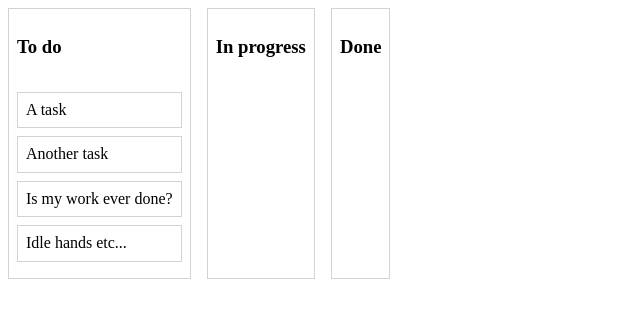
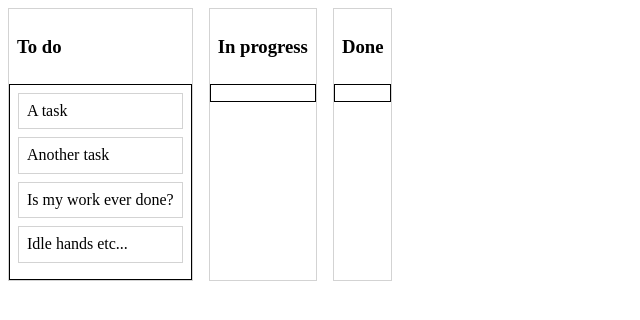
Before and after one commit to tooterfish/kanban-FE-beaut-dnd-prototype, a React (Vite) app: page / in a window 1280 px wide. Shown: the top 320 px of the page, without its empty margins (0-640 px from the left). Built offline with nearby package versions, Linux system fonts and the light colour scheme.

Commit message:
task dragging

```diff
--- a/package.json
+++ b/package.json
@@ -12,6 +12,7 @@
   "dependencies": {
     "normalize.css": "^8.0.1",
     "react": "^18.2.0",
+    "react-beautiful-dnd": "^13.1.1",
     "react-dom": "^18.2.0",
     "styled-components": "^6.0.5"
   },
--- a/src/components/Board.jsx
+++ b/src/components/Board.jsx
@@ -1,5 +1,6 @@
 import data from '../data'
 import styled from 'styled-components'
+import { DragDropContext, Droppable } from 'react-beautiful-dnd'
 import List from './List'
 
 import { useState } from 'react'
@@ -10,10 +11,41 @@ const Container = styled.div`
 
 export default function Board() {
   const [listOrder, setListOrder] = useState(data.listOrder)
+  const [taskOrders, setTaskOrders] = useState(data.taskOrders)
+
+  function onDragEnd(result) {
+
+    const { type, draggableId, source, destination } = result
+
+    if (!destination) {
+      return
+    }
+
+    if (destination.droppableId === source.droppableId &&
+        destination.index === source.index) {
+          return
+    }
+
+    if (type === 'task') {
+      const newTaskOrders = {...taskOrders}
+
+      newTaskOrders[source.droppableId].splice(source.index, 1)
+      newTaskOrders[destination.droppableId].splice(destination.index, 0, draggableId)
+
+      setTaskOrders(newTaskOrders)
+    }
+
+  }
 
   return (
-    <Container>
-      {listOrder.map((listId, i) => { return <List key={listId} listId={listId}/>})}
-    </Container>
+    <DragDropContext onDragEnd={onDragEnd}>
+      <Droppable droppableId='board' type='list'>
+        {(provided) =>
+          <Container ref={provided.innerRef} {...provided.droppableProps}>
+            {listOrder.map((listId, i) => { return <List key={listId} listId={listId} taskOrder={taskOrders[listId]} index={i}/>})}
+          </Container>
+        }
+      </Droppable>
+    </DragDropContext>
   )
 }
--- a/src/components/List.jsx
+++ b/src/components/List.jsx
@@ -1,6 +1,7 @@
 import { useState } from 'react'
 import data from '../data'
 import styled from 'styled-components'
+import { Droppable, Draggable } from 'react-beautiful-dnd'
 import Task from './Task'
 
 const Container = styled.div`
@@ -14,17 +15,23 @@ const Title = styled.h3`
 
 const TaskList = styled.div`
   padding: 8px;
+  border: 1px solid black;
 `
 
-export default function List({listId}) {
+export default function List({listId, taskOrder, index}) {
   const [list, setList] = useState(data.lists[listId])
 
   return (
     <Container>
       <Title>{list.title}</Title>
-      <TaskList>
-        {list.taskOrder.map((taskId) => { return <Task key={taskId} taskId={taskId}/>})}
-      </TaskList>
+      <Droppable droppableId={listId} type='task'>
+        {(provided) =>
+          <TaskList ref={provided.innerRef} {...provided.droppableProps}>
+            {taskOrder.map((taskId, i) => <Task key={taskId} taskId={taskId} index={i}/>)}
+            {provided.placeholder}
+          </TaskList>
+        }
+      </Droppable>
     </Container>
   )
 }
--- a/src/components/Task.jsx
+++ b/src/components/Task.jsx
@@ -1,19 +1,25 @@
 import { useState } from 'react'
 import data from '../data'
 import { styled } from 'styled-components'
+import { Draggable } from 'react-beautiful-dnd'
 
 const Container = styled.div`
   border: 1px solid lightgrey;
   padding: 8px;
   margin-bottom: 8px;
+  background: white;
 `
 
-export default function Task({taskId}) {
+export default function Task({taskId, index}) {
   const [task, setTask] = useState(data.tasks[taskId])
 
   return (
-    <Container>
-    {task.content}
-    </Container>
+    <Draggable draggableId={taskId} index={index}>
+      {(provided) =>
+        <Container ref={provided.innerRef} {...provided.draggableProps} {...provided.dragHandleProps}>
+        {task.content}
+        </Container>
+      }
+    </Draggable>
   )
 }
--- a/src/data.js
+++ b/src/data.js
@@ -9,19 +9,22 @@ const data = {
   lists: {
     'list-1': {
       id: 'list-1',
-      title: 'To do',
-      taskOrder: ['task-1', 'task-2', 'task-3', 'task-4']
+      title: 'To do'
     },
     'list-2': {
       id: 'list-2',
-      title: 'In progress',
-      taskOrder: []
+      title: 'In progress'
     },
     'list-3': {
       id: 'list-3',
-      title: 'Done',
-      taskOrder: []
+      title: 'Done'
     }
+  },
+
+  taskOrders: {
+    'list-1': ['task-1', 'task-2', 'task-3', 'task-4'],
+    'list-2': [],
+    'list-3': []
   },
 
   listOrder: ['list-1', 'list-2', 'list-3']
```
Also changed, not shown: 1 other file (tests, documents, lock files or other folders).
